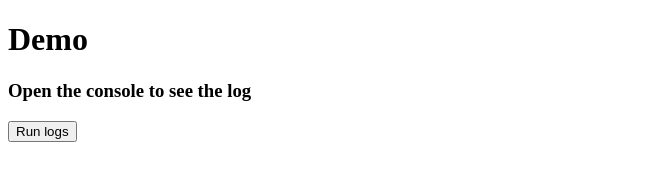
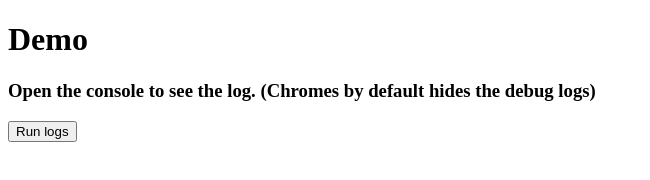
Before and after one commit to silibdev/typescript-logger, a website with bundled scripts: page index.html in a window 1280 px wide. Shown: the whole page, without its empty margins (0-650 px from the left). Built offline with nearby package versions, Linux system fonts and the light colour scheme.

Commit message:
Update README

```diff
--- a/index.html
+++ b/index.html
@@ -10,7 +10,7 @@
 </head>
 <body>
 <h1>Demo</h1>
-<h3>Open the console to see the log</h3>
+<h3>Open the console to see the log. (Chromes by default hides the debug logs)</h3>
 <button onclick="runLogs()">Run logs</button>
 </body>
 </html>
```
Also changed, not shown: README.md.
